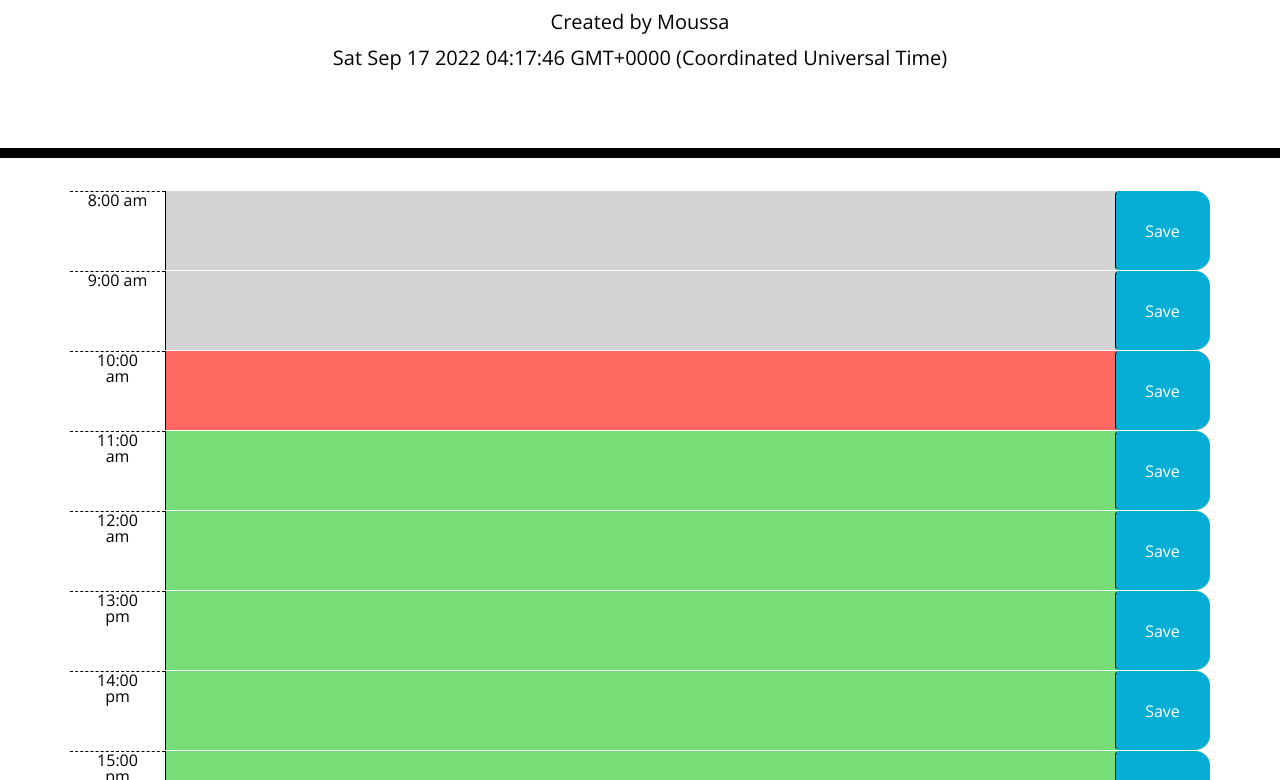
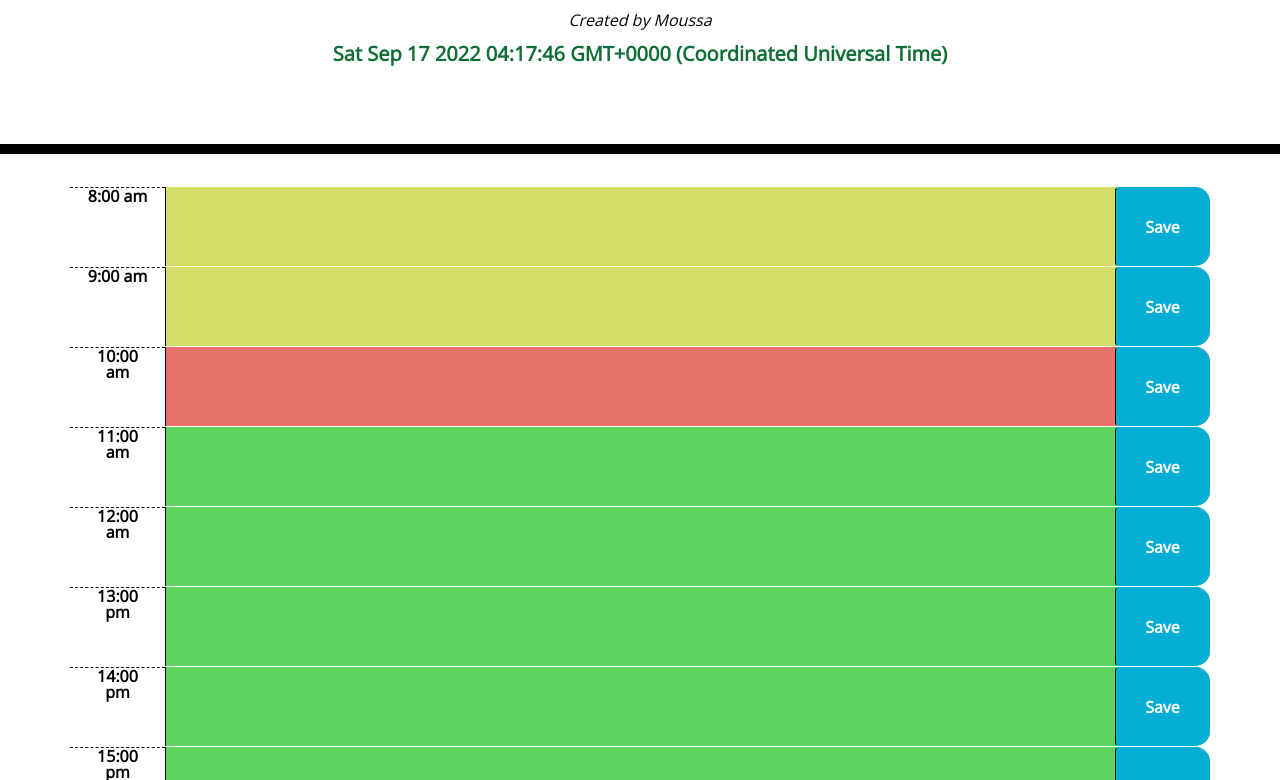
Before and after one commit to TheAnswer07/Work_Day_Scheduler, a plain HTML site: page Dev/index.html in a window 1280 px wide. Shown: the part 182-962 px from the top of the page. Drawn offline with nearby package versions, Linux system fonts and the light colour scheme.

Commit message:
CSS styling adjusted/finalized

```diff
--- a/Dev/index.html
+++ b/Dev/index.html
@@ -18,7 +18,7 @@
         <header class="jumbotron">
             <h1 class="display-3">Work Day Scheduler</h1>
             <p class="lead">A simple calendar app for scheduling your work day</p>
-            <p class="lead">Created by Moussa</p>
+            <p class="lead1">Created by Moussa</p>
             <p id="currentDay" class="lead"></p>
         </header>
         <div class="container">
--- a/Dev/style.css
+++ b/Dev/style.css
@@ -4,7 +4,7 @@ body {
   line-height: 1;
 }
 
-  textarea{
+textarea {
   background: transparent;
   border: none;
   resize: none;
@@ -16,16 +16,32 @@ body {
 .jumbotron {
   text-align: center;
   background-color: transparent;
-    color: black;
+  color: rgb(60, 82, 196);
   border-radius: 0;
   border-bottom: 10px solid black;
 }
 
-  .description{
-    white-space: pre-wrap;
+.lead {
+  color: rgb(6, 6, 6);
+  font-weight: bolder;
 }
 
-  .time-block{
+.lead1 {
+  color: rgb(6, 6, 6);
+  font-style: italic;
+}
+
+#currentDay  {
+  color: rgb(14, 110, 54);
+  font-weight: bold;
+}
+
+.description {
+  white-space: pre-wrap;
+  font-weight: bolder;
+}
+
+.time-block {
   text-align: center;
   border-radius: 15px;
 }
@@ -33,27 +49,29 @@ body {
 .row {
   white-space: pre-wrap;
   height: 80px;
-    border-top: 1px solid white;;
+  border-top: 1px solid white;
+  ;
 }
 
 .hour {
   background-color: #ffffff;
   color: #000000;
   border-top: 1px dashed #000000;
+  font-weight: bolder;
 }
 
 .past {
-    background-color: #d3d3d3;
+  background-color: #d3dd67;
   color: white;
 }
 
 .present {
-    background-color: #ff6961;
+  background-color: #e8726b;
   color: white;
 }
 
 .future {
-    background-color: #77dd77;
+  background-color: #5dd45d;
   color: white;
 }
 
@@ -63,6 +81,7 @@ body {
   border-bottom-right-radius: 15px;
   background-color: #06AED5;
   color: white;
+  font-weight: bolder;
 }
 
 .saveBtn i:hover {
```
Lines whose indentation alone changed are shown as unchanged.
